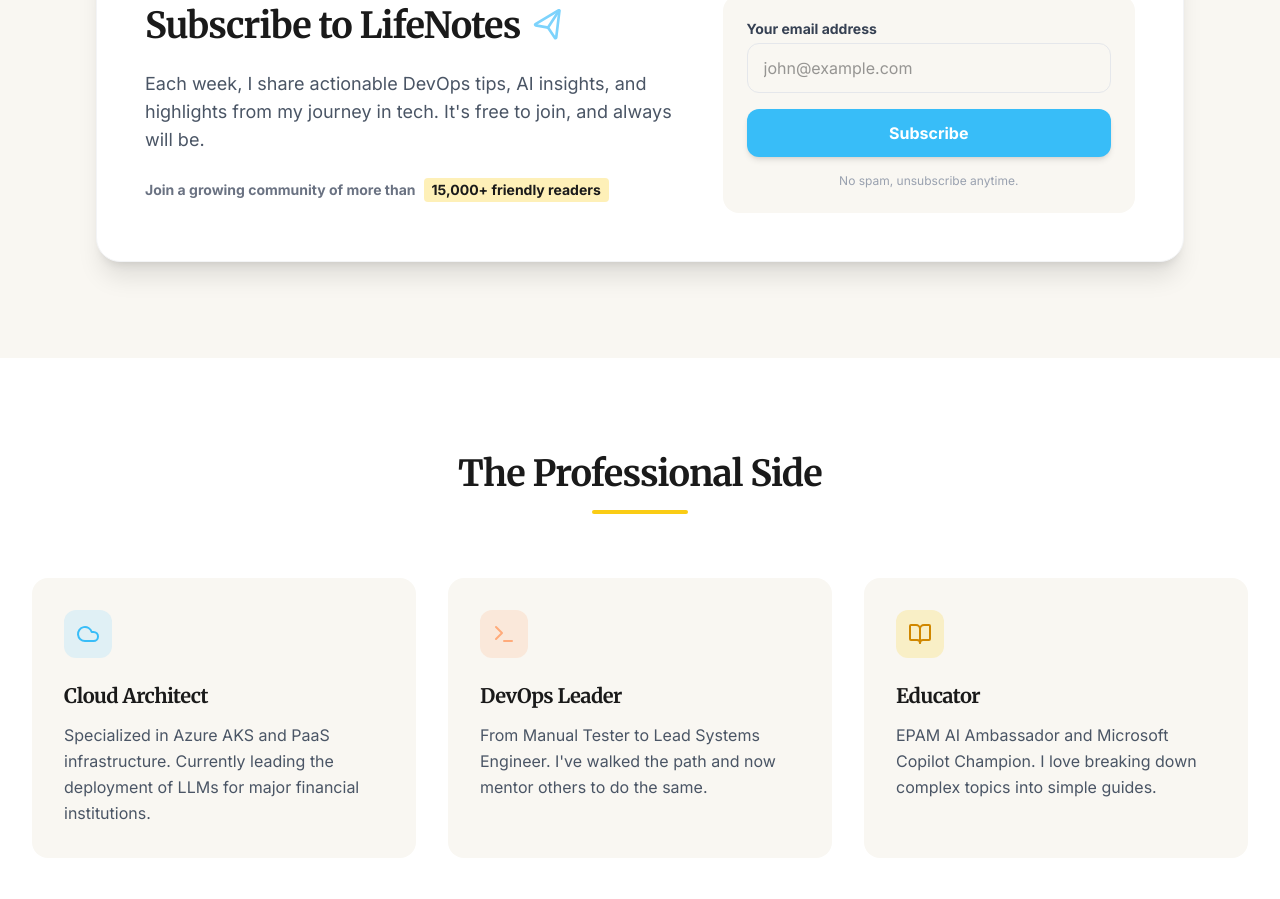
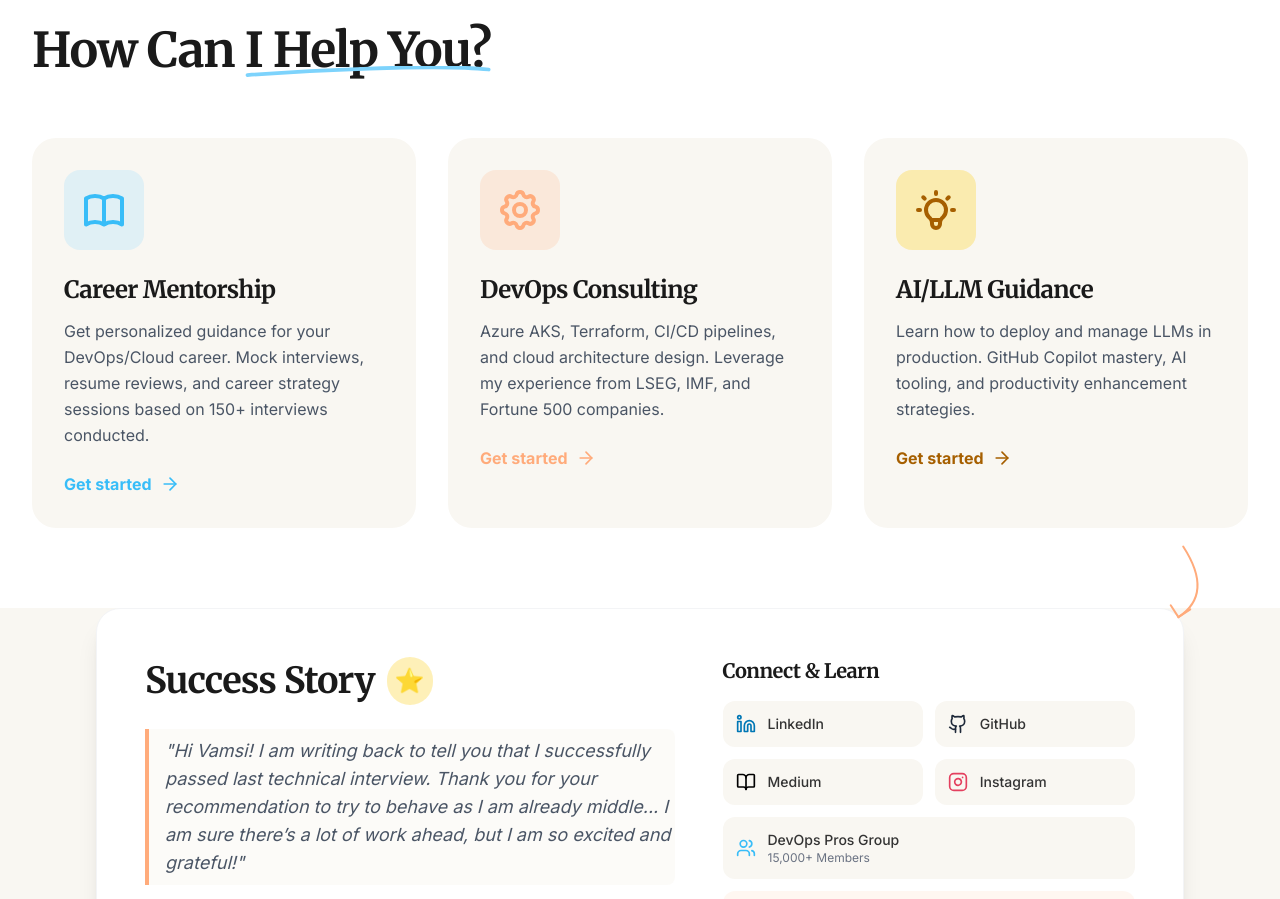
Before and after one commit to vamsipenmetsa/vamsipenmetsa-portfolio, a React (Vite) app: page / in a window 1280 px wide. Shown: the part 740-1639 px from the top of the page. Built offline with nearby package versions, Linux system fonts and the light colour scheme.

Commit message:
Add 'How Can I Help You?' section and update footer attribution

```diff
--- a/src/App.jsx
+++ b/src/App.jsx
@@ -1,5 +1,5 @@
 import React, { useState } from 'react';
-import { Menu, X, Github, Linkedin, Mail, ArrowRight, Send, BookOpen, Cloud, Terminal, Code, ChevronDown } from 'lucide-react';
+import { Menu, X, Github, Linkedin, Mail, ArrowRight, Send, BookOpen, Cloud, Terminal, Code, ChevronDown, Instagram, Users, ExternalLink, Calendar } from 'lucide-react';
 
 function App() {
   const [isMenuOpen, setIsMenuOpen] = useState(false);
@@ -107,7 +107,74 @@ function App() {
         </div>
       </section>
 
-      {/* Newsletter / LifeNotes Section */}
+      {/* How Can I Help You Section */}
+      <section className="py-20 bg-white">
+        <div className="max-w-7xl mx-auto px-4 sm:px-6 lg:px-8">
+          <div className="mb-16">
+            <h2 className="text-4xl md:text-5xl font-serif font-bold mb-4">
+              How Can <span className="relative inline-block">
+                I Help You?
+                <svg className="absolute w-full h-3 -bottom-1 left-0 text-ali-blue" viewBox="0 0 200 9" fill="none" xmlns="http://www.w3.org/2000/svg">
+                  <path d="M2.00025 7.00001C45.9184 3.66668 156.667 -2.33332 198.001 2.50001" stroke="currentColor" strokeWidth="3" strokeLinecap="round" />
+                </svg>
+              </span>
+            </h2>
+          </div>
+
+          <div className="grid md:grid-cols-3 gap-8">
+            {/* Card 1: Career Mentorship */}
+            <div className="bg-ali-cream rounded-3xl p-8 hover:-translate-y-2 transition-all duration-300 group">
+              <div className="w-20 h-20 bg-ali-blue/20 rounded-2xl flex items-center justify-center mb-6 group-hover:bg-ali-blue/30 transition-colors">
+                <svg className="w-12 h-12 text-ali-blue-dark" fill="none" stroke="currentColor" viewBox="0 0 24 24">
+                  <path strokeLinecap="round" strokeLinejoin="round" strokeWidth={2} d="M12 6.253v13m0-13C10.832 5.477 9.246 5 7.5 5S4.168 5.477 3 6.253v13C4.168 18.477 5.754 18 7.5 18s3.332.477 4.5 1.253m0-13C13.168 5.477 14.754 5 16.5 5c1.747 0 3.332.477 4.5 1.253v13C19.832 18.477 18.247 18 16.5 18c-1.746 0-3.332.477-4.5 1.253" />
+                </svg>
+              </div>
+              <h3 className="text-2xl font-serif font-bold mb-3">Career Mentorship</h3>
+              <p className="text-gray-600 leading-relaxed mb-6">
+                Get personalized guidance for your DevOps/Cloud career. Mock interviews, resume reviews, and career strategy sessions based on 150+ interviews conducted.
+              </p>
+              <a href="https://topmate.io/vamsipenmetsa/1755002" target="_blank" className="inline-flex items-center gap-2 text-ali-blue-dark font-bold hover:gap-3 transition-all">
+                Get started <ArrowRight size={20} />
+              </a>
+            </div>
+
+            {/* Card 2: DevOps Consulting */}
+            <div className="bg-ali-cream rounded-3xl p-8 hover:-translate-y-2 transition-all duration-300 group">
+              <div className="w-20 h-20 bg-ali-orange/20 rounded-2xl flex items-center justify-center mb-6 group-hover:bg-ali-orange/30 transition-colors">
+                <svg className="w-12 h-12 text-ali-orange" fill="none" stroke="currentColor" viewBox="0 0 24 24">
+                  <path strokeLinecap="round" strokeLinejoin="round" strokeWidth={2} d="M10.325 4.317c.426-1.756 2.924-1.756 3.35 0a1.724 1.724 0 002.573 1.066c1.543-.94 3.31.826 2.37 2.37a1.724 1.724 0 001.065 2.572c1.756.426 1.756 2.924 0 3.35a1.724 1.724 0 00-1.066 2.573c.94 1.543-.826 3.31-2.37 2.37a1.724 1.724 0 00-2.572 1.065c-.426 1.756-2.924 1.756-3.35 0a1.724 1.724 0 00-2.573-1.066c-1.543.94-3.31-.826-2.37-2.37a1.724 1.724 0 00-1.065-2.572c-1.756-.426-1.756-2.924 0-3.35a1.724 1.724 0 001.066-2.573c-.94-1.543.826-3.31 2.37-2.37.996.608 2.296.07 2.572-1.065z" />
+                  <path strokeLinecap="round" strokeLinejoin="round" strokeWidth={2} d="M15 12a3 3 0 11-6 0 3 3 0 016 0z" />
+                </svg>
+              </div>
+              <h3 className="text-2xl font-serif font-bold mb-3">DevOps Consulting</h3>
+              <p className="text-gray-600 leading-relaxed mb-6">
+                Azure AKS, Terraform, CI/CD pipelines, and cloud architecture design. Leverage my experience from LSEG, IMF, and Fortune 500 companies.
+              </p>
+              <a href="https://openinapp.link/aq10m" target="_blank" className="inline-flex items-center gap-2 text-ali-orange font-bold hover:gap-3 transition-all">
+                Get started <ArrowRight size={20} />
+              </a>
+            </div>
+
+            {/* Card 3: AI/LLM Guidance */}
+            <div className="bg-ali-cream rounded-3xl p-8 hover:-translate-y-2 transition-all duration-300 group">
+              <div className="w-20 h-20 bg-ali-yellow/30 rounded-2xl flex items-center justify-center mb-6 group-hover:bg-ali-yellow/40 transition-colors">
+                <svg className="w-12 h-12 text-yellow-700" fill="none" stroke="currentColor" viewBox="0 0 24 24">
+                  <path strokeLinecap="round" strokeLinejoin="round" strokeWidth={2} d="M9.663 17h4.673M12 3v1m6.364 1.636l-.707.707M21 12h-1M4 12H3m3.343-5.657l-.707-.707m2.828 9.9a5 5 0 117.072 0l-.548.547A3.374 3.374 0 0014 18.469V19a2 2 0 11-4 0v-.531c0-.895-.356-1.754-.988-2.386l-.548-.547z" />
+                </svg>
+              </div>
+              <h3 className="text-2xl font-serif font-bold mb-3">AI/LLM Guidance</h3>
+              <p className="text-gray-600 leading-relaxed mb-6">
+                Learn how to deploy and manage LLMs in production. GitHub Copilot mastery, AI tooling, and productivity enhancement strategies.
+              </p>
+              <a href="https://vamsipenmetsa.gumroad.com/" target="_blank" className="inline-flex items-center gap-2 text-yellow-700 font-bold hover:gap-3 transition-all">
+                Get started <ArrowRight size={20} />
+              </a>
+            </div>
+          </div>
+        </div>
+      </section>
+
+      {/* Success Story & Socials Section (Replaces Newsletter) */}
       <section className="px-4 sm:px-6 lg:px-8 max-w-6xl mx-auto mb-24 relative">
         {/* Hand drawn arrow */}
         <div className="absolute -top-16 right-0 md:-right-12 hidden md:block text-ali-orange transform rotate-12">
@@ -117,37 +184,73 @@ function App() {
           </svg>
         </div>
 
-        <div className="bg-white rounded-3xl p-8 md:p-12 shadow-xl border border-gray-100 flex flex-col md:flex-row gap-12 items-center">
+        <div className="bg-white rounded-3xl p-8 md:p-12 shadow-xl border border-gray-100 flex flex-col md:flex-row gap-12">
+          {/* Left: Testimonial */}
           <div className="flex-1 space-y-6">
             <div className="flex items-center gap-3">
-              <h2 className="text-3xl md:text-4xl font-serif font-bold">Subscribe to LifeNotes</h2>
-              <Send className="text-ali-blue transform -rotate-12" size={32} />
+              <h2 className="text-3xl md:text-4xl font-serif font-bold">Success Story</h2>
+              <div className="bg-ali-yellow/30 p-2 rounded-full">
+                <span className="text-2xl">⭐</span>
+              </div>
             </div>
-            <p className="text-lg text-gray-600">
-              Each week, I share actionable DevOps tips, AI insights, and highlights from my journey in tech.
-              It's free to join, and always will be.
-            </p>
-            <div className="flex items-center gap-2 text-sm font-bold text-gray-500">
-              <span>Join a growing community of more than</span>
-              <span className="text-ali-heading bg-ali-yellow/30 px-2 py-0.5 rounded">15,000+ friendly readers</span>
+
+            <blockquote className="text-lg text-gray-600 italic border-l-4 border-ali-orange pl-4 py-2 bg-ali-cream/50 rounded-r-lg">
+              "Hi Vamsi! I am writing back to tell you that I successfully passed last technical interview. Thank you for your recommendation to try to behave as I am already middle... I am sure there’s a lot of work ahead, but I am so excited and grateful!"
+            </blockquote>
+
+            <div className="flex items-center gap-4">
+              <div className="w-12 h-12 bg-ali-blue rounded-full flex items-center justify-center text-white font-bold text-xl">M</div>
+              <div>
+                <p className="font-bold text-ali-heading">Mariia</p>
+                <p className="text-sm text-gray-500">Aspiring DevOps Engineer</p>
+              </div>
+              <a href="https://topmate.io/vamsipenmetsa/1755002" target="_blank" className="ml-auto text-sm font-bold text-ali-blue-dark hover:underline">
+                Read full story ➔
+              </a>
             </div>
           </div>
 
-          <div className="w-full md:w-5/12 bg-ali-cream p-6 rounded-2xl">
-            <form className="space-y-4" onSubmit={(e) => e.preventDefault()}>
-              <div>
-                <label className="block text-sm font-bold text-gray-700 mb-1">Your email address</label>
-                <input
-                  type="email"
-                  placeholder="john@example.com"
-                  className="w-full px-4 py-3 rounded-xl border border-gray-200 focus:border-ali-blue focus:ring-2 focus:ring-ali-blue/20 outline-none transition-all"
-                />
-              </div>
-              <button className="w-full py-3 bg-ali-blue-dark text-white font-bold rounded-xl hover:bg-sky-500 transition-colors shadow-md hover:shadow-lg">
-                Subscribe
-              </button>
-              <p className="text-xs text-center text-gray-400">No spam, unsubscribe anytime.</p>
-            </form>
+          {/* Right: Connect & Resources Grid */}
+          <div className="w-full md:w-5/12 space-y-6">
+            <h3 className="text-xl font-bold font-serif mb-4">Connect & Learn</h3>
+            <div className="grid grid-cols-1 sm:grid-cols-2 gap-3">
+              {/* Socials */}
+              <a href="https://www.linkedin.com/in/vamsipenmetsa" target="_blank" className="flex items-center gap-3 p-3 rounded-xl bg-ali-cream hover:bg-ali-blue/10 transition-colors border border-transparent hover:border-ali-blue/30 group">
+                <Linkedin size={20} className="text-[#0077b5]" />
+                <span className="text-sm font-medium group-hover:text-[#0077b5] transition-colors">LinkedIn</span>
+              </a>
+              <a href="https://github.com/vamsipenmetsa" target="_blank" className="flex items-center gap-3 p-3 rounded-xl bg-ali-cream hover:bg-gray-100 transition-colors border border-transparent hover:border-gray-300 group">
+                <Github size={20} className="text-gray-800" />
+                <span className="text-sm font-medium group-hover:text-gray-800 transition-colors">GitHub</span>
+              </a>
+              <a href="https://medium.com/@vamsipenmetsa" target="_blank" className="flex items-center gap-3 p-3 rounded-xl bg-ali-cream hover:bg-gray-100 transition-colors border border-transparent hover:border-gray-300 group">
+                <BookOpen size={20} className="text-black" />
+                <span className="text-sm font-medium group-hover:text-black transition-colors">Medium</span>
+              </a>
+              <a href="https://www.instagram.com/vamsipenmetsa7" target="_blank" className="flex items-center gap-3 p-3 rounded-xl bg-ali-cream hover:bg-pink-50 transition-colors border border-transparent hover:border-pink-200 group">
+                <Instagram size={20} className="text-[#E4405F]" />
+                <span className="text-sm font-medium group-hover:text-[#E4405F] transition-colors">Instagram</span>
+              </a>
+
+              {/* Communities */}
+              <a href="https://linkedin.openinapp.co/groups-13986647" target="_blank" className="flex items-center gap-3 p-3 rounded-xl bg-ali-cream hover:bg-ali-blue/10 transition-colors border border-transparent hover:border-ali-blue/30 group col-span-full">
+                <Users size={20} className="text-ali-blue-dark" />
+                <div className="flex flex-col">
+                  <span className="text-sm font-medium group-hover:text-ali-blue-dark transition-colors">DevOps Pros Group</span>
+                  <span className="text-xs text-gray-500">15,000+ Members</span>
+                </div>
+              </a>
+
+              {/* Services */}
+              <a href="https://topmate.io/vamsipenmetsa/1755002" target="_blank" className="flex items-center gap-3 p-3 rounded-xl bg-ali-orange/10 hover:bg-ali-orange/20 transition-colors border border-transparent hover:border-ali-orange/30 group col-span-full">
+                <Calendar size={20} className="text-ali-orange" />
+                <div className="flex flex-col">
+                  <span className="text-sm font-bold text-ali-heading">1:1 Mentorship</span>
+                  <span className="text-xs text-gray-600">Mock Interviews & Guidance</span>
+                </div>
+                <ExternalLink size={16} className="ml-auto text-ali-orange opacity-0 group-hover:opacity-100 transition-opacity" />
+              </a>
+            </div>
           </div>
         </div>
       </section>
@@ -271,16 +374,16 @@ function App() {
             <div>
               <h4 className="font-bold mb-6">Community</h4>
               <ul className="space-y-4 text-gray-600">
-                <li><a href="#" className="hover:text-ali-orange">Newsletter</a></li>
-                <li><a href="#" className="hover:text-ali-orange">LinkedIn Group</a></li>
-                <li><a href="#" className="hover:text-ali-orange">Warsaw Friends</a></li>
+                <li><a href="https://linkedin.openinapp.co/groups-13986647" target="_blank" className="hover:text-ali-orange">LinkedIn Group</a></li>
+                <li><a href="https://www.instagram.com/international_friends_wawa" target="_blank" className="hover:text-ali-orange">Warsaw Friends</a></li>
+                <li><a href="https://www.instagram.com/poland_streets" target="_blank" className="hover:text-ali-orange">Poland Streets</a></li>
               </ul>
             </div>
           </div>
 
           <div className="border-t border-gray-100 pt-8 flex flex-col md:flex-row justify-between items-center gap-4 text-sm text-gray-500">
             <p>&copy; 2025 Vamsi Penmetsa. All rights reserved.</p>
-            <p>Designed with <span className="text-red-400">♥</span> inspired by Ali Abdaal.</p>
+            <p>Designed with <span className="text-red-400">♥</span> by Vamsi Penmetsa.</p>
           </div>
         </div>
       </footer>
```
